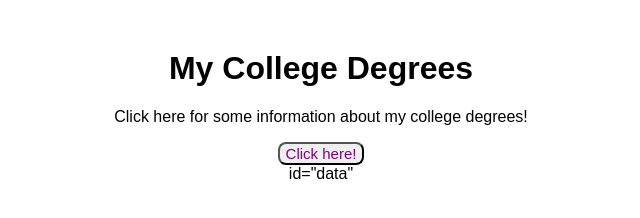
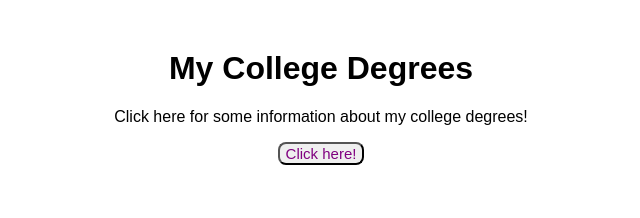
Before and after one commit to alee016/BUMet, a plain HTML site: page index.html in a window 1280 px wide. Shown: the full height of the page, 319-959 px from the left. Drawn offline with Linux system fonts and the light colour scheme.

Commit message:
Update index.html

```diff
--- a/index.html
+++ b/index.html
@@ -13,7 +13,7 @@
     <h1>My College Degrees</h1>
     <p>Click here for some information about my college degrees!</p>
     <button id="fetchButton">Click here!</button>
-    <div>id="data"</div>
+    <div id="data"</div>
     <script src="java.js"></script>
 
 </body>
```
